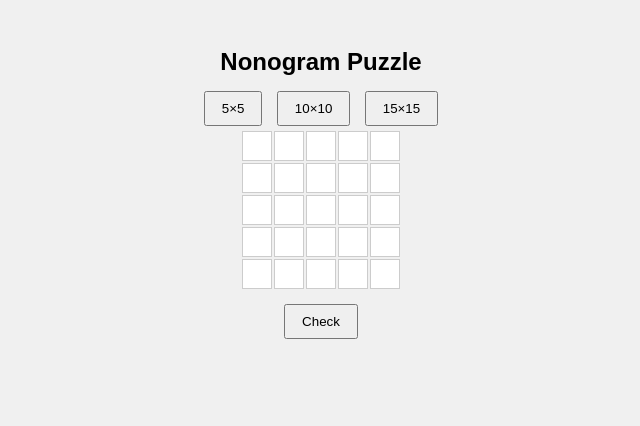
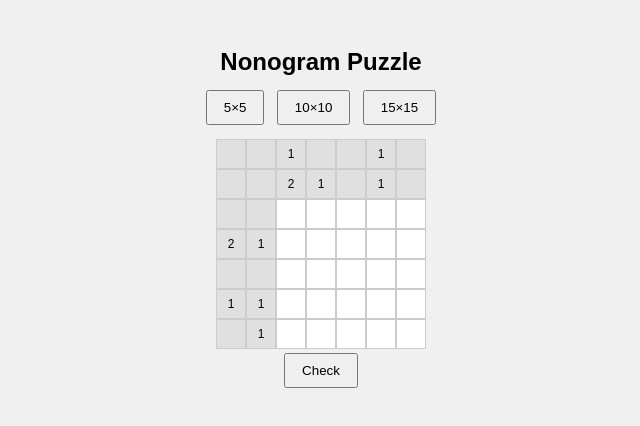
Before and after one commit to FredEerik/Nonogram, a plain HTML site: page index.html in a window 1280 px wide. Shown: the whole page, without its empty margins (319-959 px from the left). Drawn offline with Linux system fonts and the light colour scheme.

Commit message:
Add files via upload

```diff
--- a/index.html
+++ b/index.html
@@ -1,101 +1,185 @@
 <!DOCTYPE html>
 <html lang="en">
 <head>
-  <meta charset="UTF-8" />
-  <meta name="viewport" content="width=device-width, initial-scale=1.0" />
+  <meta charset="UTF-8">
+  <meta name="viewport" content="width=device-width, initial-scale=1.0">
   <title>Nonogram Game</title>
   <style>
     body {
       font-family: sans-serif;
+      background: #f0f0f0;
       display: flex;
       flex-direction: column;
       align-items: center;
-      background-color: #f0f0f0;
       padding: 20px;
     }
     h2 {
       margin-bottom: 10px;
     }
-    .grid {
-      display: grid;
-      gap: 2px;
+    .controls {
       margin-bottom: 10px;
     }
-    .cell {
+    .nonogram-container {
+      display: grid;
+      gap: 0;
+    }
+    .cell, .clue-cell {
       width: 30px;
       height: 30px;
+      box-sizing: border-box;
+      display: flex;
+      align-items: center;
+      justify-content: center;
+      font-size: 12px;
+      border: 1px solid #ccc;
+    }
+    .clue-cell {
+      background-color: #e0e0e0;
+      white-space: pre-line;
+      text-align: center;
+    }
+    .cell {
       background-color: white;
-      border: 1px solid #ccc;
-      box-sizing: border-box;
       cursor: pointer;
+      user-select: none;
     }
     .cell.filled {
       background-color: #333;
+      color: white;
     }
-    .clues {
-      margin: 10px;
-      text-align: center;
+    .cell.cross::after {
+      content: "✕";
+      color: red;
+      font-size: 16px;
+    }
+    .cell.thick-border-right {
+      border-right: 3px solid #000;
+    }
+    .cell.thick-border-bottom {
+      border-bottom: 3px solid #000;
+    }
+    button {
+      margin: 4px;
+      padding: 8px 16px;
     }
     #result {
       margin-top: 20px;
       font-weight: bold;
     }
-    button {
-      margin: 5px;
-      padding: 8px 16px;
-    }
   </style>
 </head>
 <body>
   <h2>Nonogram Puzzle</h2>
-  <div>
+  <div class="controls">
     <button onclick="initGrid(5)">5×5</button>
     <button onclick="initGrid(10)">10×10</button>
     <button onclick="initGrid(15)">15×15</button>
   </div>
-  <div class="grid" id="nonogram"></div>
+  <div class="nonogram-container" id="nonogram"></div>
   <button onclick="checkSolution()">Check</button>
   <div id="result"></div>
 
   <script>
     let gridSize = 5;
-    let gridElement = document.getElementById("nonogram");
     let cells = [];
     let solution = [];
+
+    const container = document.getElementById("nonogram");
 
     function generateSolution(size) {
       const sol = [];
       for (let r = 0; r < size; r++) {
         const row = [];
         for (let c = 0; c < size; c++) {
-          row.push(Math.random() < 0.4 ? 1 : 0); // 40% filled
+          row.push(Math.random() < 0.4 ? 1 : 0);
         }
         sol.push(row);
       }
       return sol;
     }
 
+    function getClues(arr, isColumn = false) {
+      const size = arr.length;
+      const clues = [];
+      for (let i = 0; i < size; i++) {
+        const line = [];
+        let count = 0;
+        for (let j = 0; j < size; j++) {
+          const val = isColumn ? arr[j][i] : arr[i][j];
+          if (val === 1) {
+            count++;
+          } else if (count > 0) {
+            line.push(count);
+            count = 0;
+          }
+        }
+        if (count > 0) line.push(count);
+        if (line.length === 0) line.push(0);
+        clues.push(line);
+      }
+      return clues;
+    }
+
     function initGrid(size) {
       gridSize = size;
       solution = generateSolution(size);
-      gridElement.innerHTML = "";
-      gridElement.style.gridTemplateColumns = `repeat(${size}, 30px)`;
-      gridElement.style.gridTemplateRows = `repeat(${size}, 30px)`;
       cells = [];
-      for (let r = 0; r < size; r++) {
-        cells[r] = [];
-        for (let c = 0; c < size; c++) {
-          const cell = document.createElement("div");
-          cell.classList.add("cell");
-          cell.dataset.row = r;
-          cell.dataset.col = c;
-          cell.addEventListener("click", () => {
-            cell.classList.toggle("filled");
-          });
-          gridElement.appendChild(cell);
-          cells[r][c] = cell;
+      container.innerHTML = "";
+
+      const rowClues = getClues(solution, false);
+      const colClues = getClues(solution, true);
+      const clueSize = Math.max(
+        ...rowClues.map(c => c.length),
+        ...colClues.map(c => c.length)
+      );
+
+      container.style.gridTemplateColumns = `repeat(${clueSize + size}, 30px)`;
+      container.style.gridTemplateRows = `repeat(${clueSize + size}, 30px)`;
+
+      for (let r = 0; r < clueSize + size; r++) {
+        cells[r - clueSize] = [];
+        for (let c = 0; c < clueSize + size; c++) {
+          const div = document.createElement("div");
+
+          if (r < clueSize && c < clueSize) {
+            div.className = "clue-cell"; // top-left corner
+          } else if (r < clueSize && c >= clueSize) {
+            const clue = colClues[c - clueSize];
+            const offset = clueSize - clue.length;
+            div.className = "clue-cell";
+            div.textContent = clue[r - offset] || "";
+          } else if (r >= clueSize && c < clueSize) {
+            const clue = rowClues[r - clueSize];
+            const offset = clueSize - clue.length;
+            div.className = "clue-cell";
+            div.textContent = clue[c - offset] || "";
+          } else {
+            const row = r - clueSize;
+            const col = c - clueSize;
+            div.className = "cell";
+            if ((col + 1) % 5 === 0 && col !== size - 1) div.classList.add("thick-border-right");
+            if ((row + 1) % 5 === 0 && row !== size - 1) div.classList.add("thick-border-bottom");
+            div.dataset.row = row;
+            div.dataset.col = col;
+            div.addEventListener("click", (e) => {
+              if (e.button === 0) {
+                // Left click
+                div.classList.toggle("filled");
+                div.classList.remove("cross");
+              }
+            });
+            div.addEventListener("contextmenu", (e) => {
+              e.preventDefault();
+              div.classList.toggle("cross");
+              div.classList.remove("filled");
+            });
+            cells[row][col] = div;
+          }
+
+          container.appendChild(div);
         }
       }
+
       document.getElementById("result").textContent = "";
     }
 
@@ -114,7 +198,7 @@
         correct ? "✅ Correct!" : "❌ Try again.";
     }
 
-    initGrid(5); // Start with 5x5
+    initGrid(5);
   </script>
 </body>
 </html>
```
